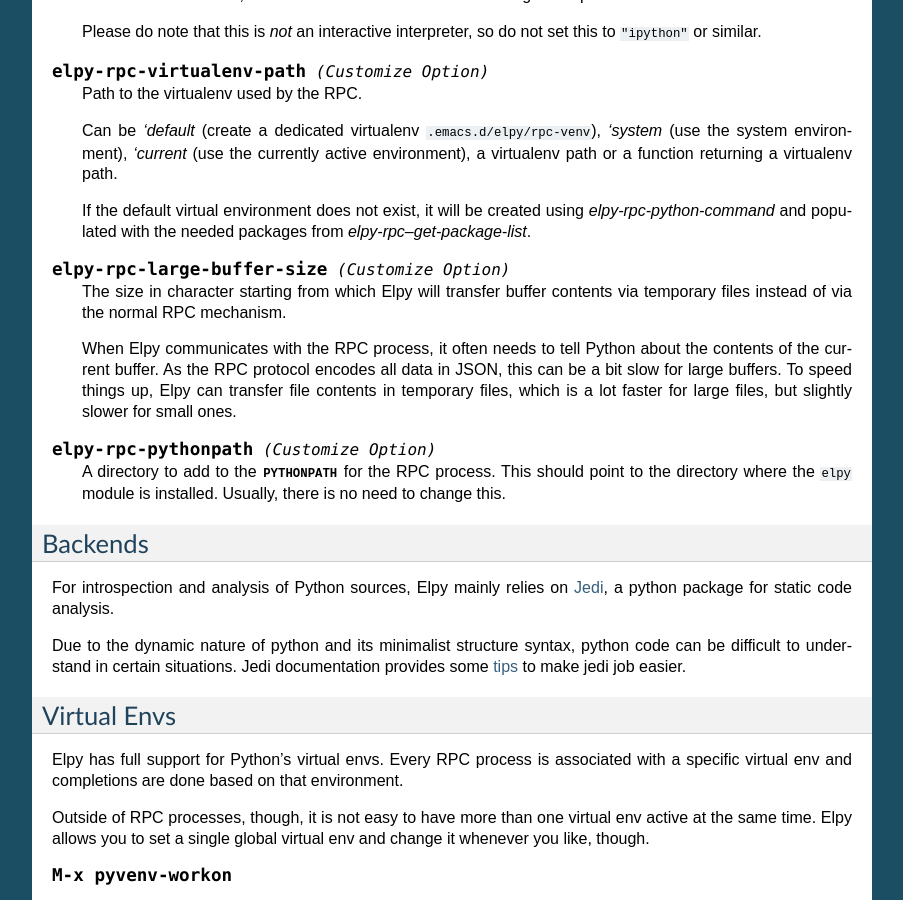
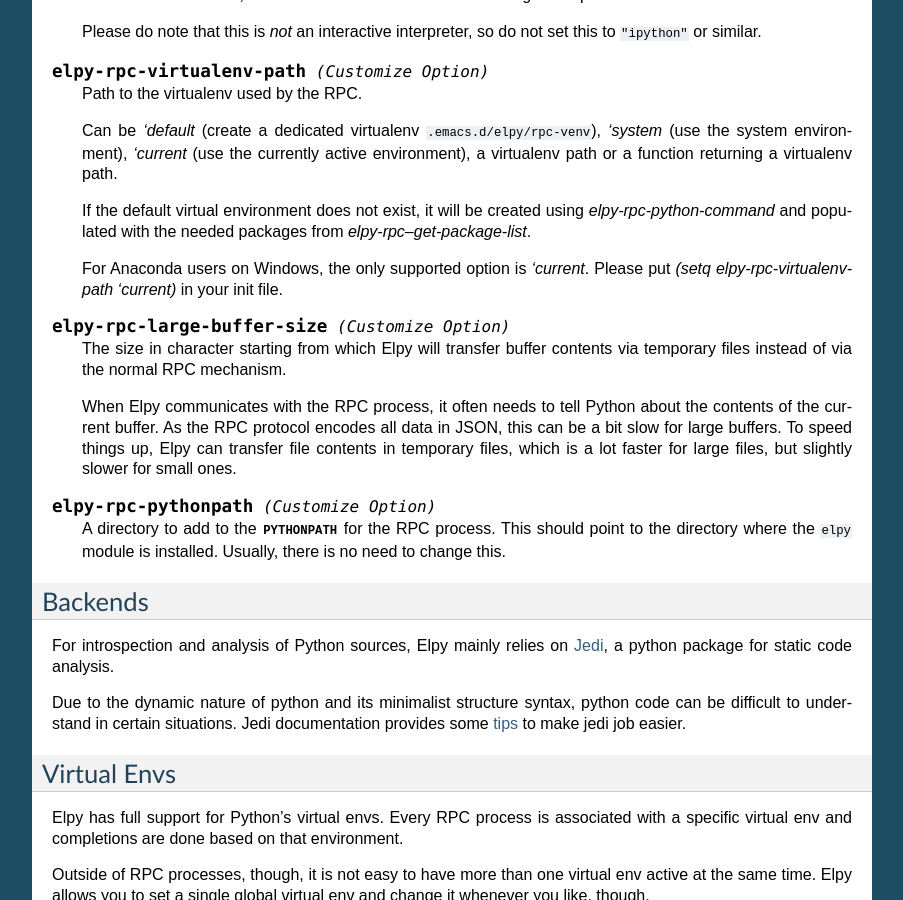
Before and after one commit to jorgenschaefer/elpy, a Sphinx documentation site: the page built from docs/concepts.rst, in a window 1280 px wide and 900 px high, scrolled down 584 px. Shown: the whole window, without its empty margins (198-1101 px from the left). Built offline with Sphinx 7.4.7, drawn with Linux system fonts in a browser that asks for light colours.

Commit message:
Updated documentation

```diff
--- a/docs/concepts.rst
+++ b/docs/concepts.rst
@@ -57,6 +57,9 @@
    If the default virtual environment does not exist, it will be
    created using `elpy-rpc-python-command` and populated with the
    needed packages from `elpy-rpc--get-package-list`.
+
+   For Anaconda users on Windows, the only supported option is `'current`.
+   Please put `(setq elpy-rpc-virtualenv-path 'current)` in your init file.
 
 .. option:: elpy-rpc-large-buffer-size
 
```
